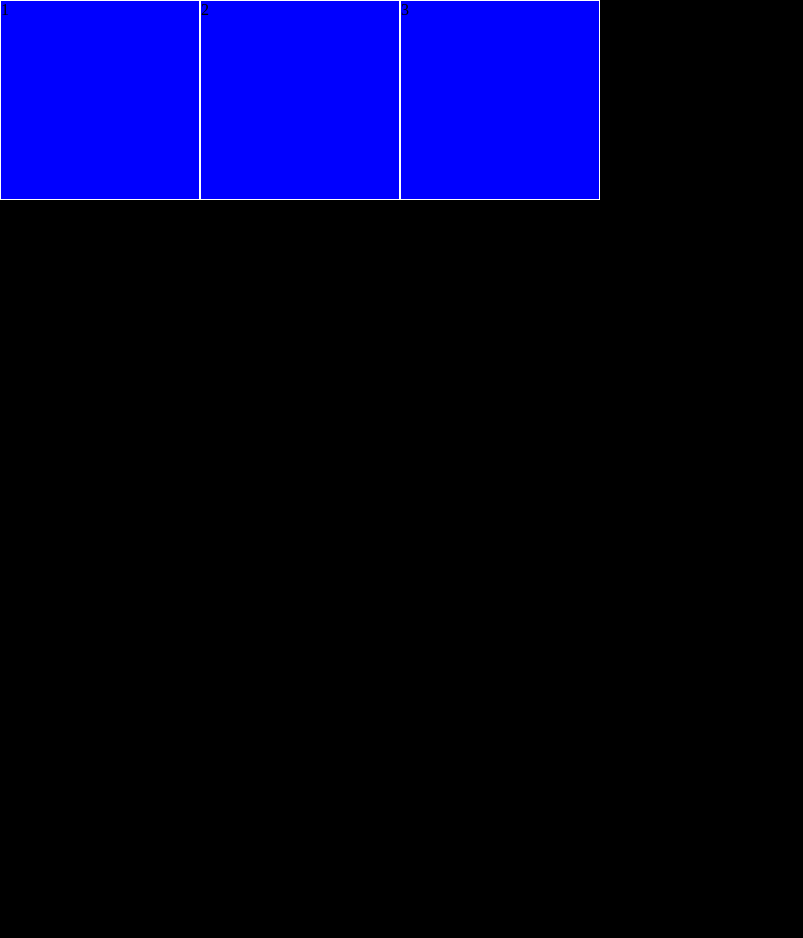
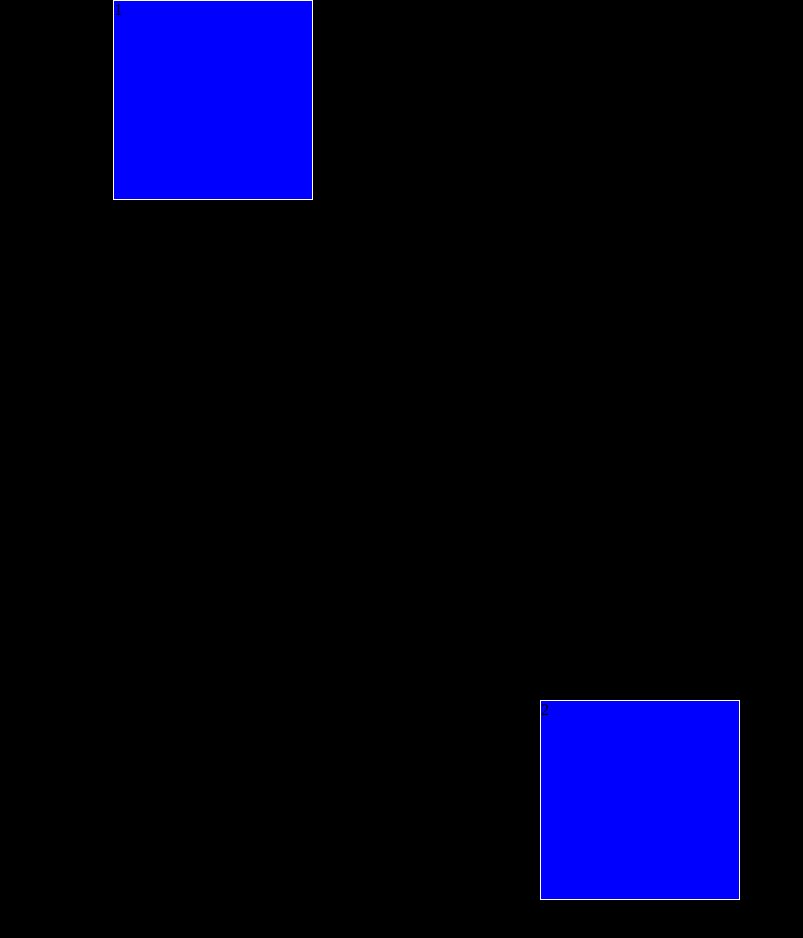
Before and after one commit to tjdrkr2580/CSS-Layout-practice, a plain HTML site: page Flexbox/index.html in a window 1280 px wide. Shown: the top 938 px of the page, without its empty margins (0-803 px from the left). Before the commit the page ends 800 px from the top, so only its background shows below. Drawn offline with Linux system fonts and the light colour scheme.

Commit message:
align-self and order

```diff
--- a/Flexbox/index.html
+++ b/Flexbox/index.html
@@ -9,9 +9,9 @@
   </head>
   <body>
     <div class="flexbox">
-      <div class="box">1</div>
-      <div class="box">2</div>
-      <div class="box">3</div>
+      <div class="child">1</div>
+      <div class="child">2</div>
+      <div class="child">3</div>
     </div>
   </body>
 </html>
--- a/Flexbox/styles.css
+++ b/Flexbox/styles.css
@@ -12,11 +12,21 @@ body {
 
 .flexbox {
   display: flex;
+  justify-content: space-around;
+  height: 200vh;
 }
 
-.box {
+.child {
   width: 200px;
   height: 200px;
   border: 1px solid white;
   background-color: blue;
 }
+
+.child:nth-child(2) {
+  align-self: center;
+}
+
+.child:nth-child(3) {
+  align-self: flex-end;
+}
```
